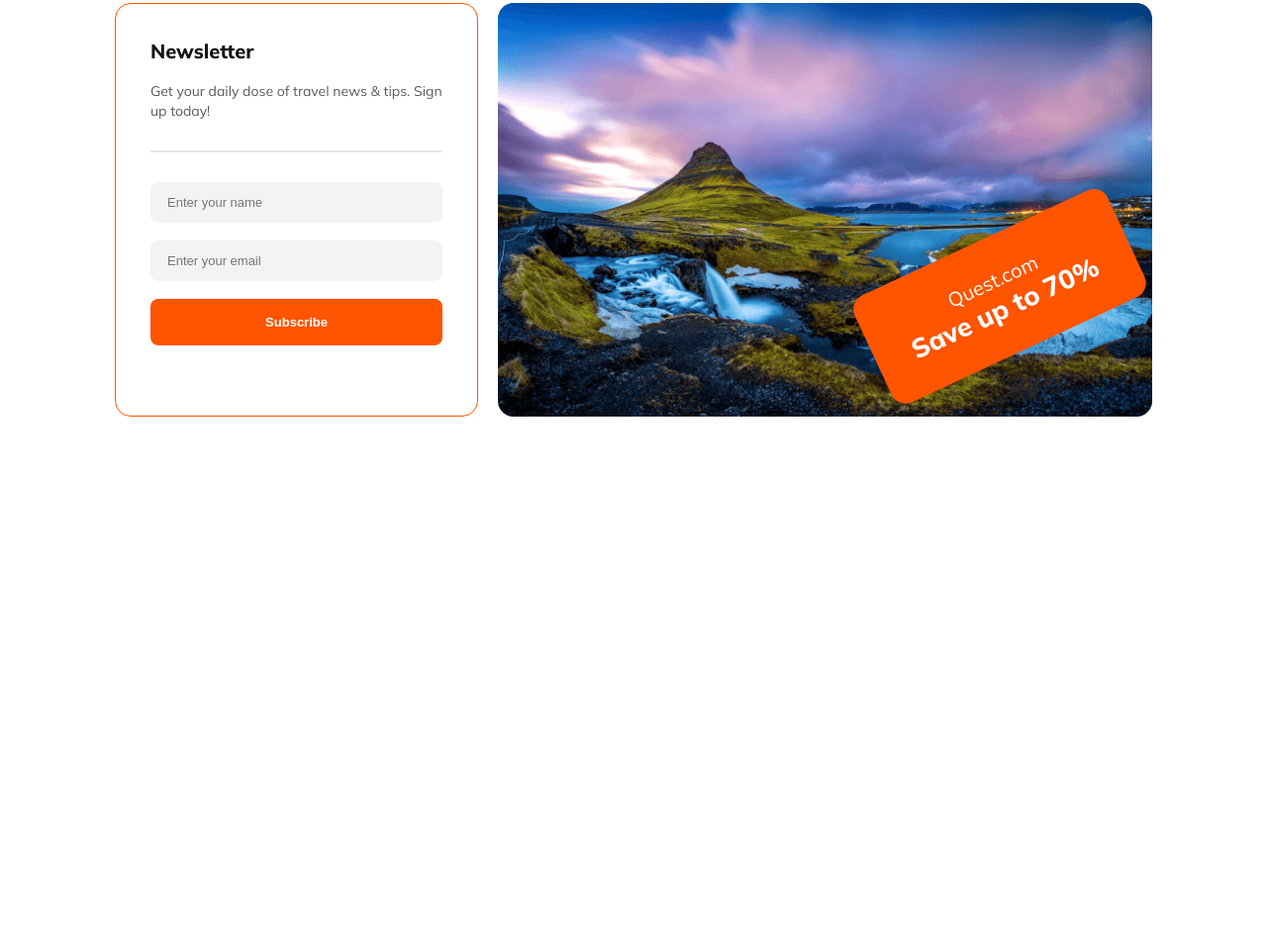
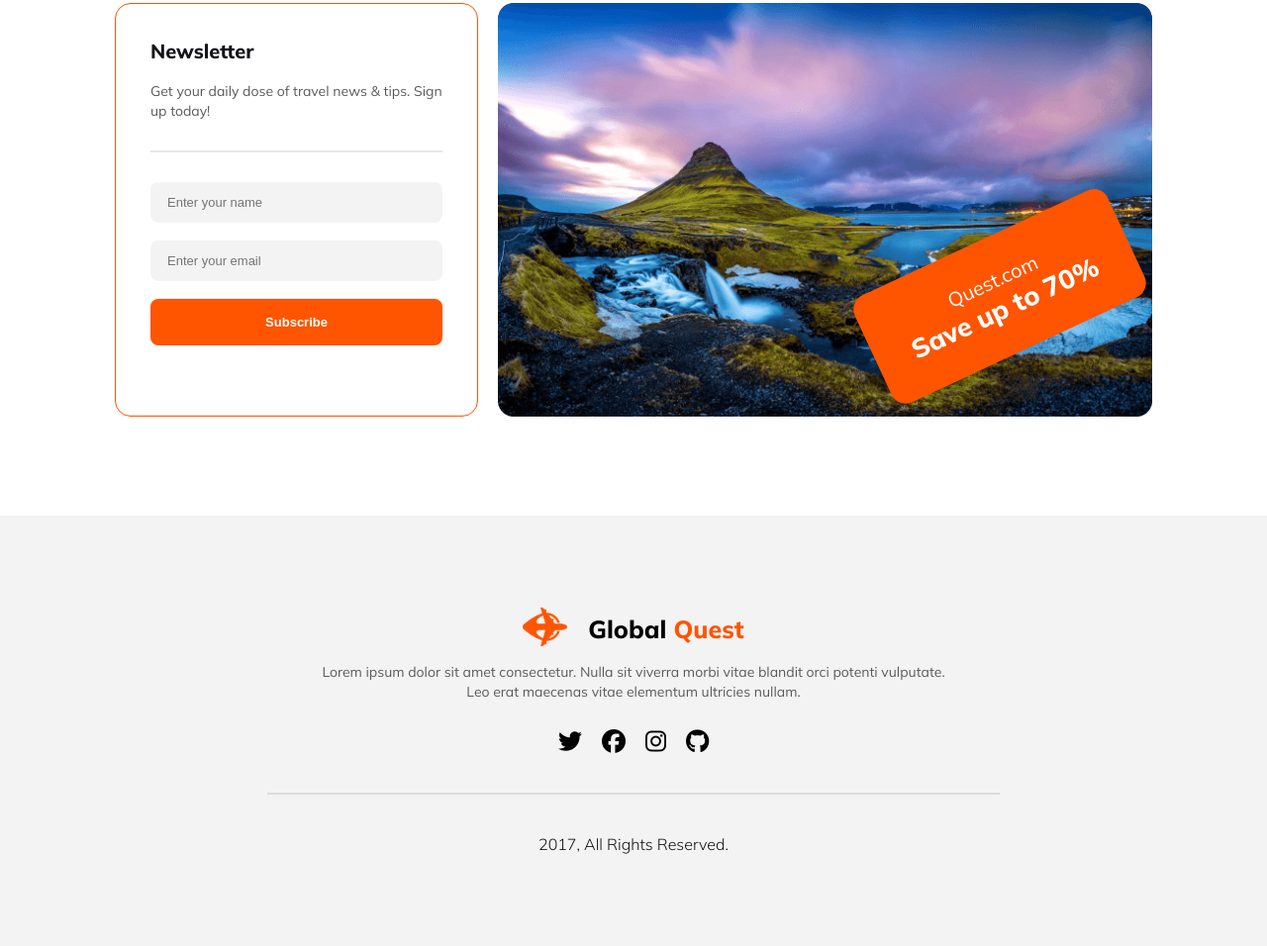
Before and after one commit to al-amin90/globe-quest, a plain HTML site: page index.html in a window 1280 px wide. Shown: the part 3072-4028 px from the top of the page at 99% size. Before the commit the page ends 3593 px from the top, so only its background shows below. Drawn offline with Linux system fonts and the light colour scheme.

Commit message:
footer added

```diff
--- a/index.html
+++ b/index.html
@@ -246,7 +246,33 @@
       <!-- Newsletter part end from here  -->
     </main>
     <!-- footer part start from here  -->
-    <footer></footer>
+    <footer>
+      <div class="container">
+        <div class="footer-info">
+          <div>
+            <div class="footer-logo">
+              <div>
+                <img src="./Images/Group 40071 (2).png" alt="" />
+              </div>
+              <h2>Global <span class="primary-color">Quest</span></h2>
+            </div>
+            <p style="color: #5a5a5d" class="common-description">
+              Lorem ipsum dolor sit amet consectetur. Nulla sit viverra morbi
+              vitae blandit orci potenti vulputate. Leo erat maecenas vitae
+              elementum ultricies nullam.
+            </p>
+            <div class="icons">
+              <i class="fa-brands fa-twitter"></i>
+              <i class="fa-brands fa-facebook"></i>
+              <i class="fa-brands fa-instagram"></i>
+              <i class="fa-brands fa-github"></i>
+            </div>
+            <hr />
+            <p>2017, All Rights Reserved.</p>
+          </div>
+        </div>
+      </div>
+    </footer>
     <!-- footer part end from here  -->
   </body>
 </html>
--- a/styles/style.css
+++ b/styles/style.css
@@ -424,6 +424,60 @@ form button {
   font-weight: 800;
 }
 
+/* footer style is here  */
+footer {
+  background-color: rgba(19, 19, 24, 0.05);
+}
+
+.footer-info {
+  align-items: center;
+  padding: 9.3rem 0;
+}
+
+.footer-logo {
+  display: flex;
+  gap: 1rem;
+  justify-content: center;
+  align-items: center;
+}
+
+.footer-logo h2 {
+  font-weight: 800;
+  font-size: 2.5rem;
+  align-items: center;
+}
+
+.footer-logo img {
+  width: 80%;
+}
+
+.footer-info p {
+  max-width: 65rem;
+  margin: 0 auto;
+  text-align: center;
+  margin-top: 1.3rem;
+}
+
+.icons {
+  display: flex;
+  justify-content: center;
+  font-size: 2.4rem;
+  gap: 2rem;
+  margin-top: 2.8rem;
+}
+
+.footer-info hr {
+  border: 1px solid rgba(19, 19, 24, 0.1);
+  max-width: 74rem;
+  margin: 4rem auto;
+}
+
+.footer-info p:last-of-type {
+  color: #131318;
+  font-size: 1.6rem;
+  font-weight: 300;
+}
+
 /* responsive media quarry style is here  */
 
 /* medium device media quarry style is here  */
```
